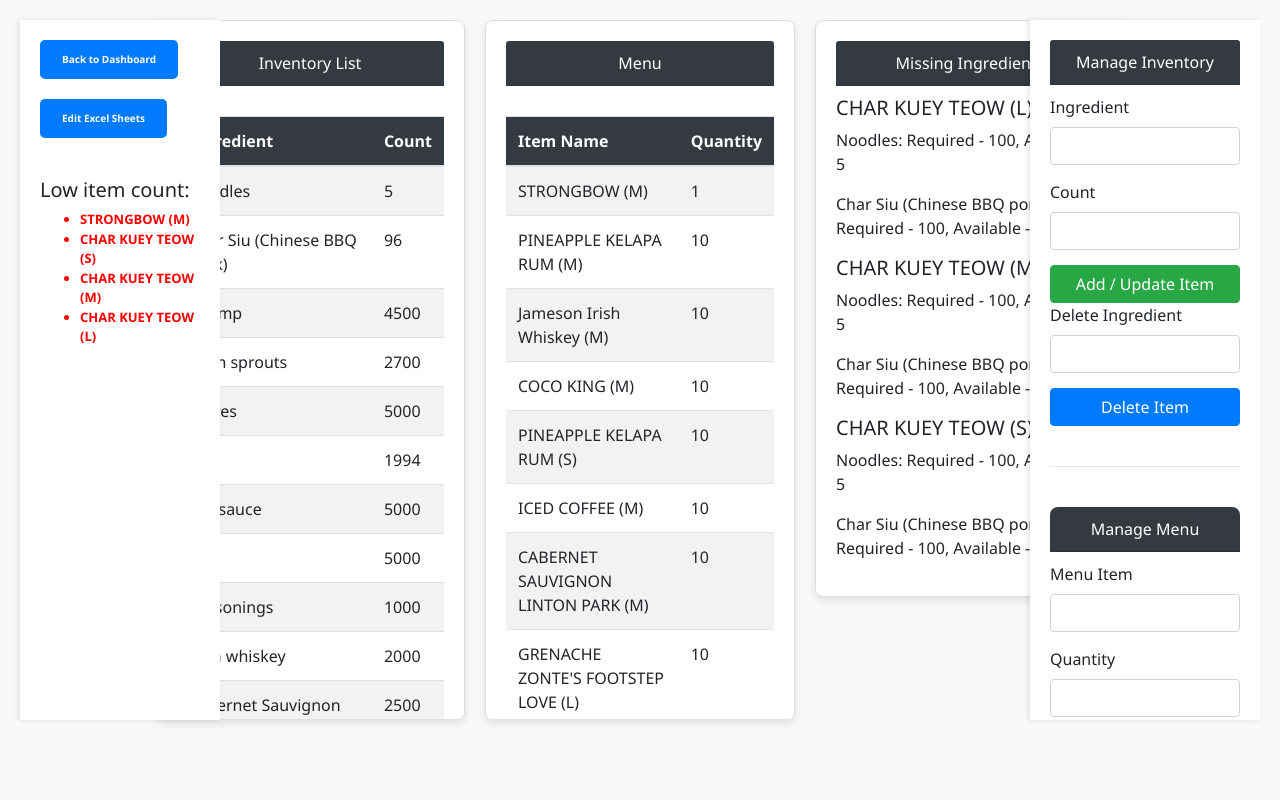
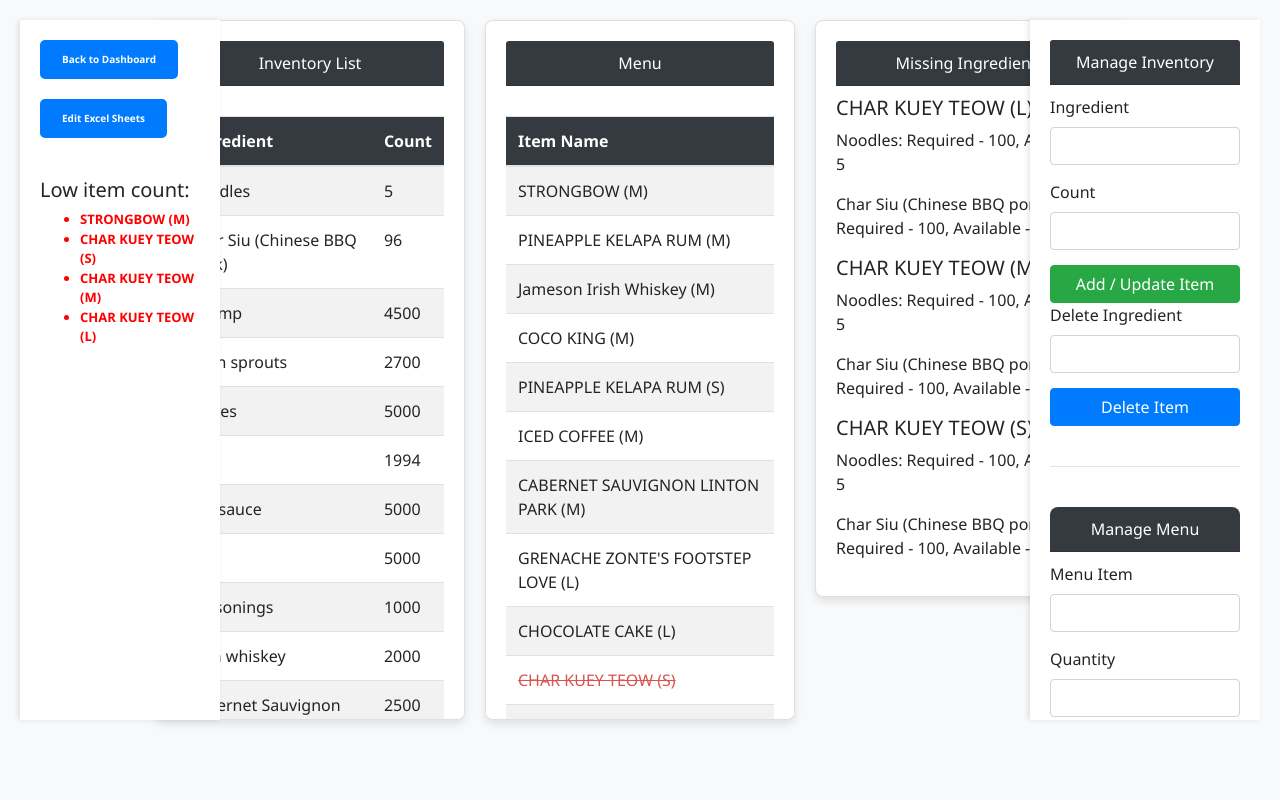
Before and after one commit to harshalbondre101/AIAOS2, a Flask app: page /inventory in a window 1280 px wide. Run offline with Flask 3, Linux system fonts and the light colour scheme; data that the repository does not hold is empty; some libraries are stand-ins or nearby versions.

Commit message:
Update inventory.html

```diff
--- a/app/templates/html/inventory.html
+++ b/app/templates/html/inventory.html
@@ -173,11 +173,11 @@
                 <thead>
                     <tr>
                         <th>Item Name</th>
-                        <th>Quantity</th>
+
                     </tr>
                 </thead>
                 <tbody id="menu-table-body">
-                    <!-- Menu items will be loaded here dynamically -->
+                    <!-- Menu items will be loaded here dynamically   <th>Quantity</th> -->
                 </tbody>
             </table>
         </div>
@@ -290,7 +290,7 @@
         // Load inventory data on page load
         loadInventory();
 
-        // Function to load menu data
+        // Function to load menu data <td>${item.quantity}</td>
         function loadMenu() {
             $.ajax({
                 url: '/get_menu_with_availability',
@@ -303,7 +303,7 @@
                         tableBody.append(`
                             <tr ${rowClass}>
                                 <td>${item.item_name}</td>
-                                <td>${item.quantity}</td>
+
                             </tr>
                         `);
                     });
@@ -367,10 +367,10 @@
 
 
         // Check inventory every 10 minutes (600,000 milliseconds)
-        setInterval(checkInventory, 600000);
+        //setInterval(checkInventory, 600000);
 
         // Initial check on page load
-        checkInventory();
+       // checkInventory();
 
 
 
```
